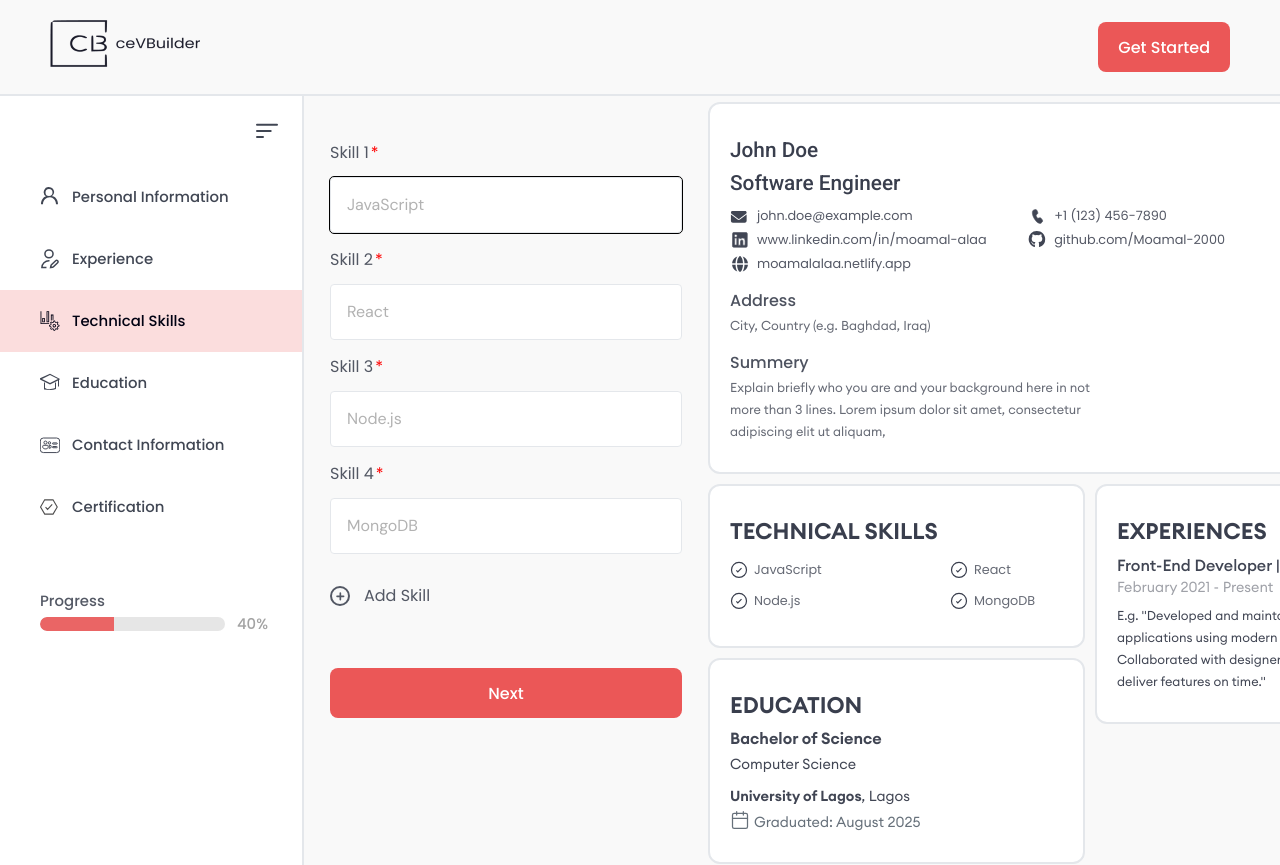
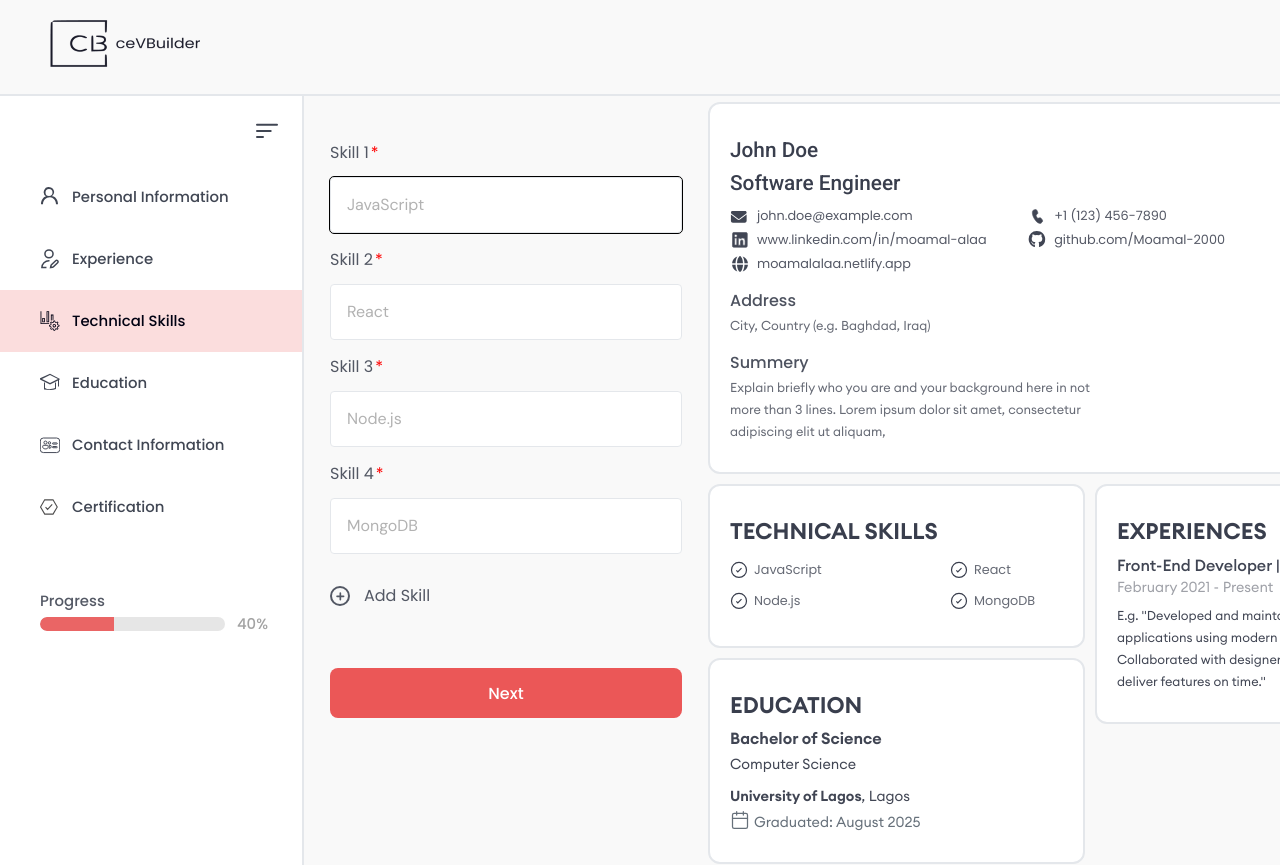
Before and after one commit to Moamal-2000/resume-builder, a Next.js app: page /builder/techSkills in a window 1280 px wide. Shown: the top 865 px of the page. Built offline with nearby package versions, Linux system fonts and the light colour scheme.

Commit message:
feat(Header): display "get started" button only on home page

```diff
--- a/src/components/Header/Header.jsx
+++ b/src/components/Header/Header.jsx
@@ -23,7 +23,7 @@ const Header = () => {
         />
       </Link>
 
-      <Button href="/builder">Get Started</Button>
+      {isHomePage && <Button href="/builder">Get Started</Button>}
     </header>
   );
 };
```
